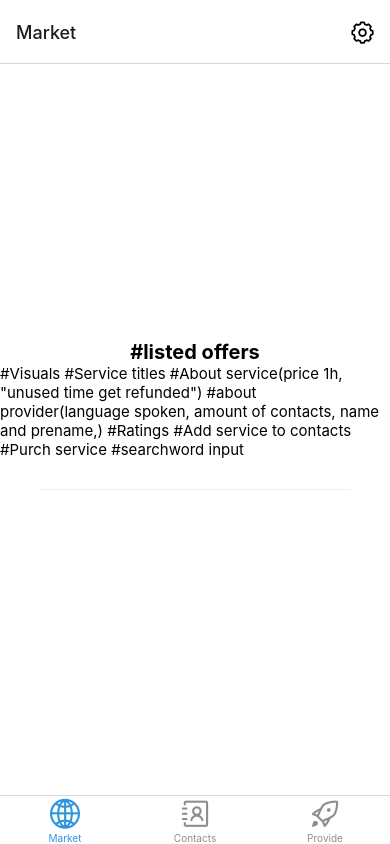
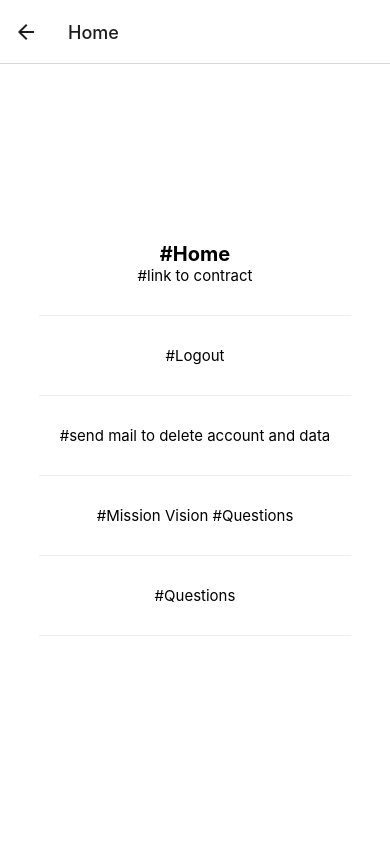
Before and after one commit to Owera-dev/owera9, a React Native app: screen /Home in a window 390 px wide. Built offline with nearby package versions, Linux system fonts and the light colour scheme; what expo-linking would draw is missing.

Commit message:
updated naming and icon exchange for home, serve and more

```diff
--- a/navigation/LinkingConfiguration.ts
+++ b/navigation/LinkingConfiguration.ts
@@ -15,14 +15,14 @@
     screens: {
       Root: {
         screens: {
-          Market: {
+          Find: {
             screens: {
-              MarketScreen: 'one',
+              FindScreen: 'one',
             },
           },
-          Provide: {
+          Serve: {
             screens: {
-              ProvideScreen: 'two',
+              ServeScreen: 'two',
             },
           },
           Contacts: {
@@ -32,7 +32,7 @@
           },
         },
       },
-      Setting: 'modal',
+      Home: 'modal',
       NotFound: '*',
     },
   },
--- a/navigation/index.tsx
+++ b/navigation/index.tsx
@@ -13,11 +13,11 @@
 
 import Colors from '../constants/Colors';
 import useColorScheme from '../hooks/useColorScheme';
-import SettingScreen from '../screens/SettingScreen';
+import HomeScreen from '../screens/HomeScreen';
 import NotFoundScreen from '../screens/NotFoundScreen';
-import MarketScreen from '../screens/MarketScreen';
+import FindScreen from '../screens/FindScreen';
 import ContactsScreen from '../screens/ContactsScreen';
-import ProvideScreen from '../screens/ProvideScreen';
+import ServeScreen from '../screens/ServeScreen';
 import { RootStackParamList, RootTabParamList, RootTabScreenProps } from '../types';
 import LinkingConfiguration from './LinkingConfiguration';
 
@@ -43,7 +43,7 @@
       <Stack.Screen name="Root" component={BottomTabNavigator} options={{ headerShown: false }} />
       <Stack.Screen name="NotFound" component={NotFoundScreen} options={{ title: 'Oops!' }} />
       <Stack.Group screenOptions={{ presentation: 'modal' }}>
-        <Stack.Screen name="Setting" component={SettingScreen} />
+        <Stack.Screen name="Home" component={HomeScreen} />
       </Stack.Group>
     </Stack.Navigator>
   );
@@ -60,24 +60,24 @@
 
   return (
     <BottomTab.Navigator
-      initialRouteName="Market"
+      initialRouteName="Find"
       screenOptions={{
         tabBarActiveTintColor: Colors[colorScheme].tint,
       }}>
       <BottomTab.Screen
-        name="Market"
-        component={MarketScreen}
-        options={({ navigation }: RootTabScreenProps<'Market'>) => ({
-          title: 'Market',
+        name="Find"
+        component={FindScreen}
+        options={({ navigation }: RootTabScreenProps<'Find'>) => ({
+          title: 'Find',
           tabBarIcon: ({ color }) => <AntDesign name="earth" size={30} color={color} />,
           headerRight: () => (
             <Pressable
-              onPress={() => navigation.navigate('Setting')}
+              onPress={() => navigation.navigate('Home')}
               style={({ pressed }) => ({
                 opacity: pressed ? 0.5 : 1,
               })}>
               <AntDesign
-                name="setting"
+                name="home"
                 size={25}
                 color={Colors[colorScheme].text}
                 style={{ marginRight: 15 }}
@@ -94,12 +94,12 @@
           tabBarIcon: ({ color }) => <AntDesign name="contacts" size={30} color={color} />,
           headerRight: () => (
             <Pressable
-              onPress={() => navigation.navigate('Setting')}
+              onPress={() => navigation.navigate('Home')}
               style={({ pressed }) => ({
                 opacity: pressed ? 0.5 : 1,
               })}>
               <AntDesign
-                name="setting"
+                name="home"
                 size={25}
                 color={Colors[colorScheme].text}
                 style={{ marginRight: 15 }}
@@ -109,19 +109,19 @@
         })}
       />
       <BottomTab.Screen
-        name="Provide"
-        component={ProvideScreen}
-        options={({ navigation }: RootTabScreenProps<'Provide'>) => ({
-          title: 'Provide',
+        name="Serve"
+        component={ServeScreen}
+        options={({ navigation }: RootTabScreenProps<'Serve'>) => ({
+          title: 'Serve',
           tabBarIcon: ({ color }) => <AntDesign name="rocket1" size={30} color={color} />,
           headerRight: () => (
             <Pressable
-              onPress={() => navigation.navigate('Setting')}
+              onPress={() => navigation.navigate('Home')}
               style={({ pressed }) => ({
                 opacity: pressed ? 0.5 : 1,
               })}>
               <AntDesign
-                name="setting"
+                name="home"
                 size={25}
                 color={Colors[colorScheme].text}
                 style={{ marginRight: 15 }}
--- a/screens/MarketScreen.tsx
+++ b/screens/FindScreen.tsx
@@ -4,7 +4,7 @@
 import { Text, View } from '../components/Themed';
 import { RootTabScreenProps } from '../types';
 
-export default function MarketScreen({ navigation }: RootTabScreenProps<'Market'>) {
+export default function FindScreen({ navigation }: RootTabScreenProps<'Find'>) {
   return (
     <View style={styles.container}>
       <Text style={styles.title}>#listed offers</Text>
--- a/screens/SettingScreen.tsx
+++ b/screens/HomeScreen.tsx
@@ -4,10 +4,10 @@
 import EditScreenInfo from '../components/EditScreenInfo';
 import { Text, View } from '../components/Themed';
 
-export default function SettingScreen() {
+export default function HomeScreen() {
   return (
     <View style={styles.container}>
-      <Text style={styles.title}>#Setting</Text>
+      <Text style={styles.title}>#Home</Text>
       <Text style={styles.normal}>#link to contract</Text>
       <View style={styles.separator} lightColor="#eee" darkColor="rgba(255,255,255,0.1)" />
       <Text style={styles.normal}>#Logout</Text>
--- a/screens/ProvideScreen.tsx
+++ b/screens/ServeScreen.tsx
@@ -3,7 +3,7 @@
 import EditScreenInfo from '../components/EditScreenInfo';
 import { Text, View } from '../components/Themed';
 
-export default function ProvideScreen() {
+export default function ServeScreen() {
   return (
     <View style={styles.container}>
       <Text style={styles.title}>#Create offer</Text>
--- a/types.tsx
+++ b/types.tsx
@@ -15,7 +15,7 @@
 
 export type RootStackParamList = {
   Root: NavigatorScreenParams<RootTabParamList> | undefined;
-  Setting: undefined;
+  Home: undefined;
   NotFound: undefined;
 };
 
@@ -25,8 +25,8 @@
 >;
 
 export type RootTabParamList = {
-  Market: undefined;
-  Provide: undefined;
+  Find: undefined;
+  Serve: undefined;
   Contacts: undefined;
 };
 
```
